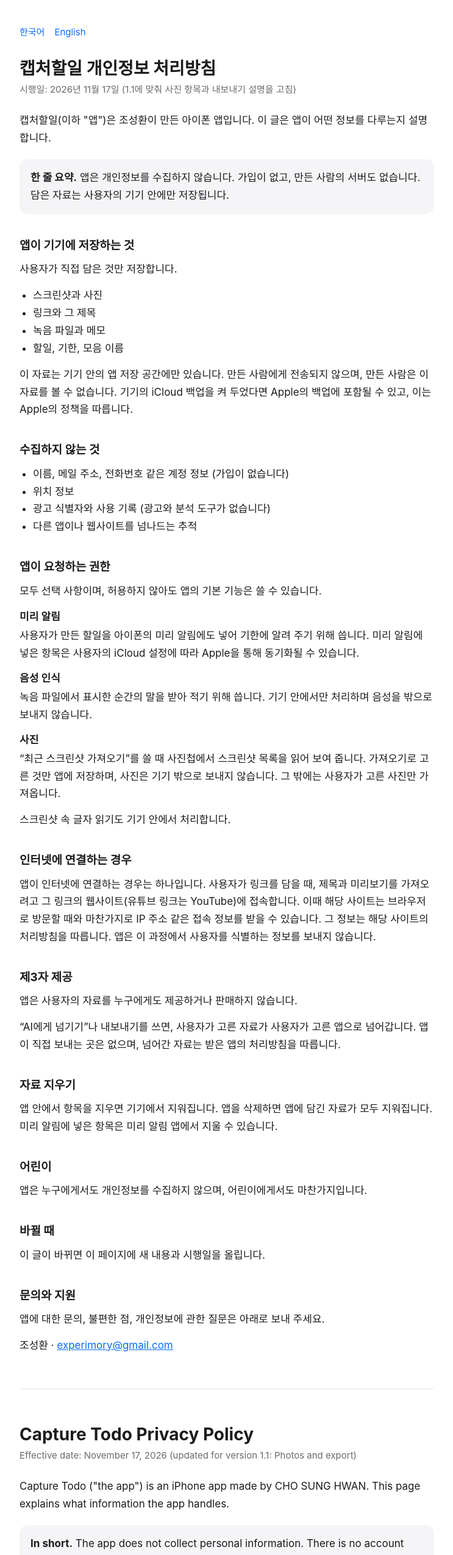
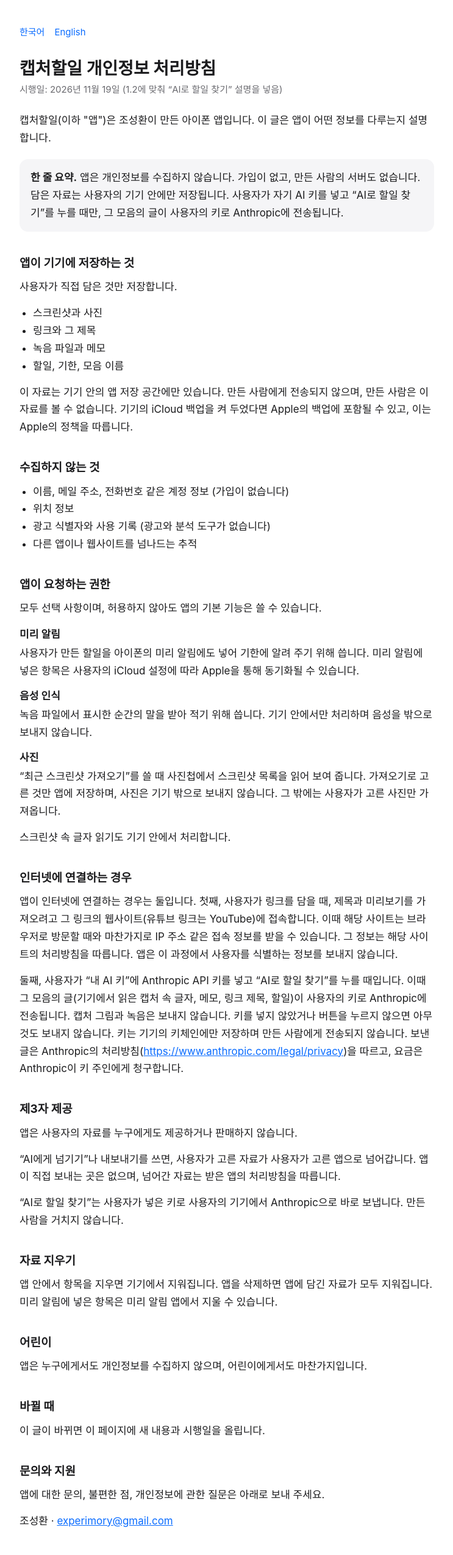
Before and after one commit to experimory-crypto/capture-todo, a plain HTML site: page index.html in a window 1280 px wide. Shown: the top 2550 px of the page at 61% size, without its empty margins (268-1011 px from the left). Drawn offline with Linux system fonts and the light colour scheme.

Commit message:
1.2: AI로 할일 찾기 설명 추가

```diff
--- a/index.html
+++ b/index.html
@@ -35,11 +35,11 @@
 
 <section id="ko" lang="ko">
 <h1>캡처할일 개인정보 처리방침</h1>
-<p class="date">시행일: 2026년 11월 17일 (1.1에 맞춰 사진 항목과 내보내기 설명을 고침)</p>
+<p class="date">시행일: 2026년 11월 19일 (1.2에 맞춰 “AI로 할일 찾기” 설명을 넣음)</p>
 
 <p>캡처할일(이하 "앱")은 조성환이 만든 아이폰 앱입니다. 이 글은 앱이 어떤 정보를 다루는지 설명합니다.</p>
 
-<div class="short"><p><strong>한 줄 요약.</strong> 앱은 개인정보를 수집하지 않습니다. 가입이 없고, 만든 사람의 서버도 없습니다. 담은 자료는 사용자의 기기 안에만 저장됩니다.</p></div>
+<div class="short"><p><strong>한 줄 요약.</strong> 앱은 개인정보를 수집하지 않습니다. 가입이 없고, 만든 사람의 서버도 없습니다. 담은 자료는 사용자의 기기 안에만 저장됩니다. 사용자가 자기 AI 키를 넣고 “AI로 할일 찾기”를 누를 때만, 그 모음의 글이 사용자의 키로 Anthropic에 전송됩니다.</p></div>
 
 <h2>앱이 기기에 저장하는 것</h2>
 <p>사용자가 직접 담은 것만 저장합니다.</p>
@@ -72,11 +72,13 @@
 <p>스크린샷 속 글자 읽기도 기기 안에서 처리합니다.</p>
 
 <h2>인터넷에 연결하는 경우</h2>
-<p>앱이 인터넷에 연결하는 경우는 하나입니다. 사용자가 링크를 담을 때, 제목과 미리보기를 가져오려고 그 링크의 웹사이트(유튜브 링크는 YouTube)에 접속합니다. 이때 해당 사이트는 브라우저로 방문할 때와 마찬가지로 IP 주소 같은 접속 정보를 받을 수 있습니다. 그 정보는 해당 사이트의 처리방침을 따릅니다. 앱은 이 과정에서 사용자를 식별하는 정보를 보내지 않습니다.</p>
+<p>앱이 인터넷에 연결하는 경우는 둘입니다. 첫째, 사용자가 링크를 담을 때, 제목과 미리보기를 가져오려고 그 링크의 웹사이트(유튜브 링크는 YouTube)에 접속합니다. 이때 해당 사이트는 브라우저로 방문할 때와 마찬가지로 IP 주소 같은 접속 정보를 받을 수 있습니다. 그 정보는 해당 사이트의 처리방침을 따릅니다. 앱은 이 과정에서 사용자를 식별하는 정보를 보내지 않습니다.</p>
+<p>둘째, 사용자가 “내 AI 키”에 Anthropic API 키를 넣고 “AI로 할일 찾기”를 누를 때입니다. 이때 그 모음의 글(기기에서 읽은 캡처 속 글자, 메모, 링크 제목, 할일)이 사용자의 키로 Anthropic에 전송됩니다. 캡처 그림과 녹음은 보내지 않습니다. 키를 넣지 않았거나 버튼을 누르지 않으면 아무것도 보내지 않습니다. 키는 기기의 키체인에만 저장하며 만든 사람에게 전송되지 않습니다. 보낸 글은 Anthropic의 처리방침(<a href="https://www.anthropic.com/legal/privacy">https://www.anthropic.com/legal/privacy</a>)을 따르고, 요금은 Anthropic이 키 주인에게 청구합니다.</p>
 
 <h2>제3자 제공</h2>
 <p>앱은 사용자의 자료를 누구에게도 제공하거나 판매하지 않습니다.</p>
 <p>“AI에게 넘기기”나 내보내기를 쓰면, 사용자가 고른 자료가 사용자가 고른 앱으로 넘어갑니다. 앱이 직접 보내는 곳은 없으며, 넘어간 자료는 받은 앱의 처리방침을 따릅니다.</p>
+<p>“AI로 할일 찾기”는 사용자가 넣은 키로 사용자의 기기에서 Anthropic으로 바로 보냅니다. 만든 사람을 거치지 않습니다.</p>
 
 <h2>자료 지우기</h2>
 <p>앱 안에서 항목을 지우면 기기에서 지워집니다. 앱을 삭제하면 앱에 담긴 자료가 모두 지워집니다. 미리 알림에 넣은 항목은 미리 알림 앱에서 지울 수 있습니다.</p>
@@ -96,11 +98,11 @@
 
 <section id="en" lang="en">
 <h1>Capture Todo Privacy Policy</h1>
-<p class="date">Effective date: November 17, 2026 (updated for version 1.1: Photos and export)</p>
+<p class="date">Effective date: November 19, 2026 (updated for version 1.2: “Find to-dos with AI”)</p>
 
 <p>Capture Todo ("the app") is an iPhone app made by CHO SUNG HWAN. This page explains what information the app handles.</p>
 
-<div class="short"><p><strong>In short.</strong> The app does not collect personal information. There is no account and the developer runs no server. Everything you save stays on your device.</p></div>
+<div class="short"><p><strong>In short.</strong> The app does not collect personal information. There is no account and the developer runs no server. Everything you save stays on your device. Only if you add your own AI key and tap “Find to-dos with AI”, the text of that collection is sent to Anthropic with your key.</p></div>
 
 <h2>What the app stores on your device</h2>
 <p>Only what you choose to save:</p>
@@ -133,11 +135,13 @@
 <p>Reading text in screenshots also happens on the device.</p>
 
 <h2>When the app connects to the internet</h2>
-<p>There is one case. When you save a link, the app contacts that link's website (YouTube for YouTube links) to get its title and preview. As with visiting in a browser, that site may receive connection details such as your IP address, under its own privacy policy. The app does not send information that identifies you.</p>
+<p>There are two cases. First, when you save a link, the app contacts that link's website (YouTube for YouTube links) to get its title and preview. As with visiting in a browser, that site may receive connection details such as your IP address, under its own privacy policy. The app does not send information that identifies you.</p>
+<p>Second, when you have added an Anthropic API key under “My AI key” and tap “Find to-dos with AI”. The text of that collection (text read from captures on your device, notes, link titles and to-dos) is sent to Anthropic with your key. Capture images and audio are not sent. Nothing is sent unless you add a key and tap the button. The key is stored only in the device Keychain and is never sent to the developer. What you send is handled under Anthropic's privacy policy (<a href="https://www.anthropic.com/legal/privacy">https://www.anthropic.com/legal/privacy</a>), and Anthropic bills the key's owner.</p>
 
 <h2>Sharing with third parties</h2>
 <p>The app does not share or sell your data to anyone.</p>
-<p>When you use “Hand off to AI” or export, the material you choose goes to the app you choose. The app itself sends nothing anywhere, and what you hand off is covered by the receiving app's privacy policy.</p>
+<p>When you use “Hand off to AI” or export, the material you choose goes to the app you choose. In that case the app itself sends nothing anywhere, and what you hand off is covered by the receiving app's privacy policy.</p>
+<p>“Find to-dos with AI” sends directly from your device to Anthropic with your key. It does not pass through the developer.</p>
 
 <h2>Deleting your data</h2>
 <p>Deleting an item in the app removes it from your device. Deleting the app removes everything saved in it. Items added to Reminders can be deleted in the Reminders app.</p>
```
